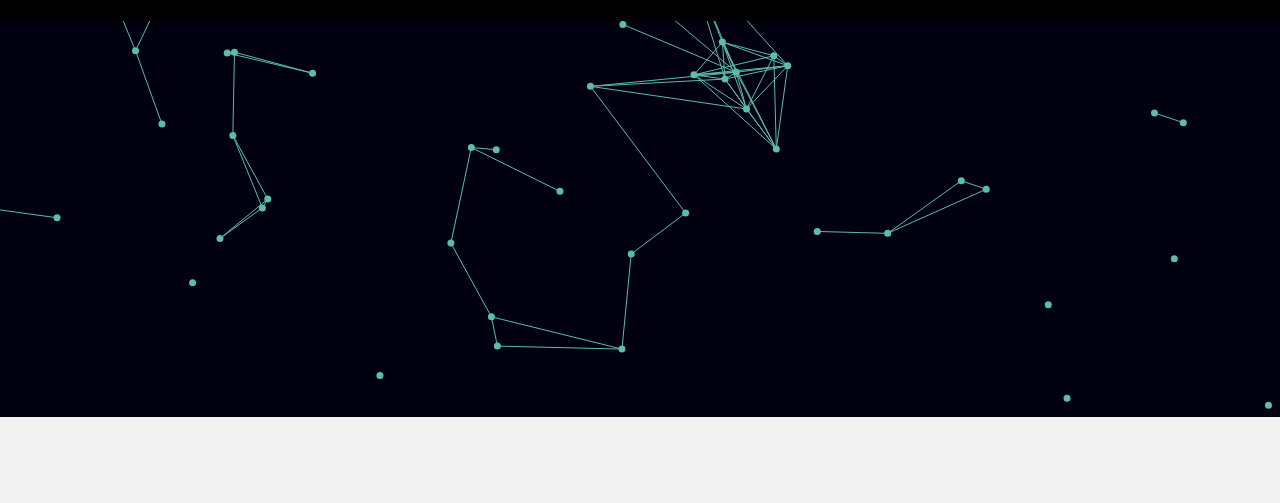
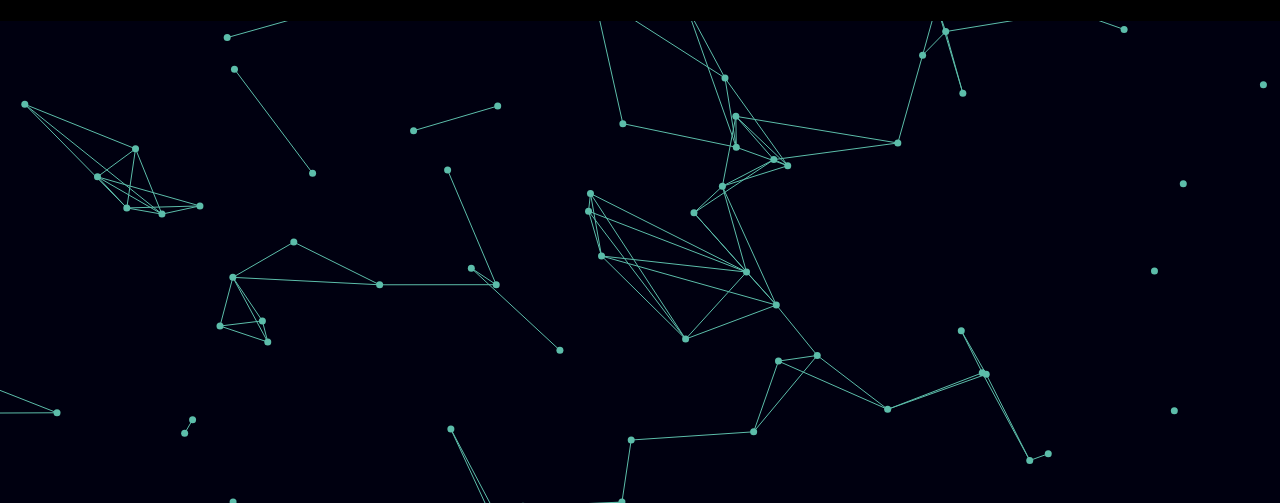
Before and after one commit to ankarako/ankarako.github.io, a plain HTML site: page index.html in a window 1280 px wide. Shown: the part 83-586 px from the top of the page. Drawn offline with Linux system fonts and the light colour scheme.

Commit message:
Update index.html

```diff
--- a/index.html
+++ b/index.html
@@ -64,7 +64,7 @@
   <!-- Masthead -->
 
   <!-- <header class="masthead bg-primary text-white text-center"> -->
-    <div id="particles" style="background-color:#000010; max-height: 500px; height:720px;">
+    <div id="particles" style="background-color:#000010; max-height: 720px; height:720px;">
       <canvas class="pg-canvas" style="position: relative; top: 28%; display: block;" width="100%" height="100%">
 
 
```
